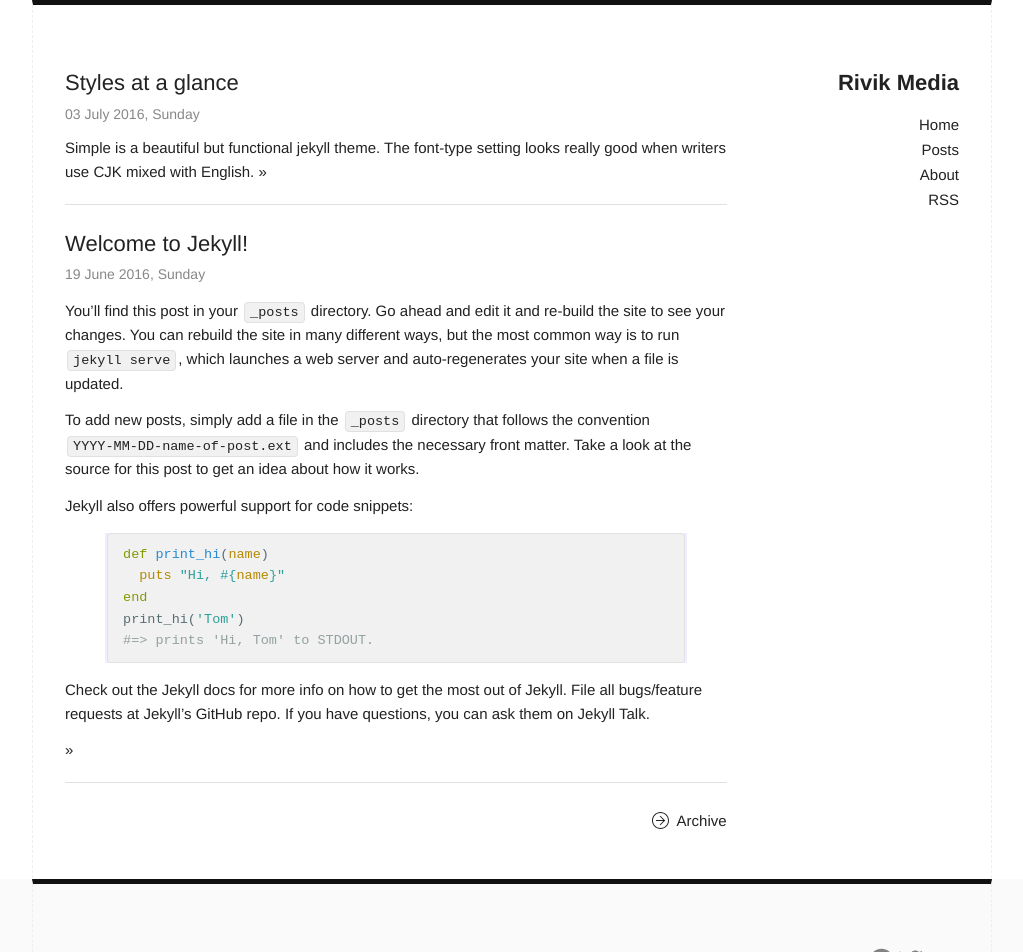
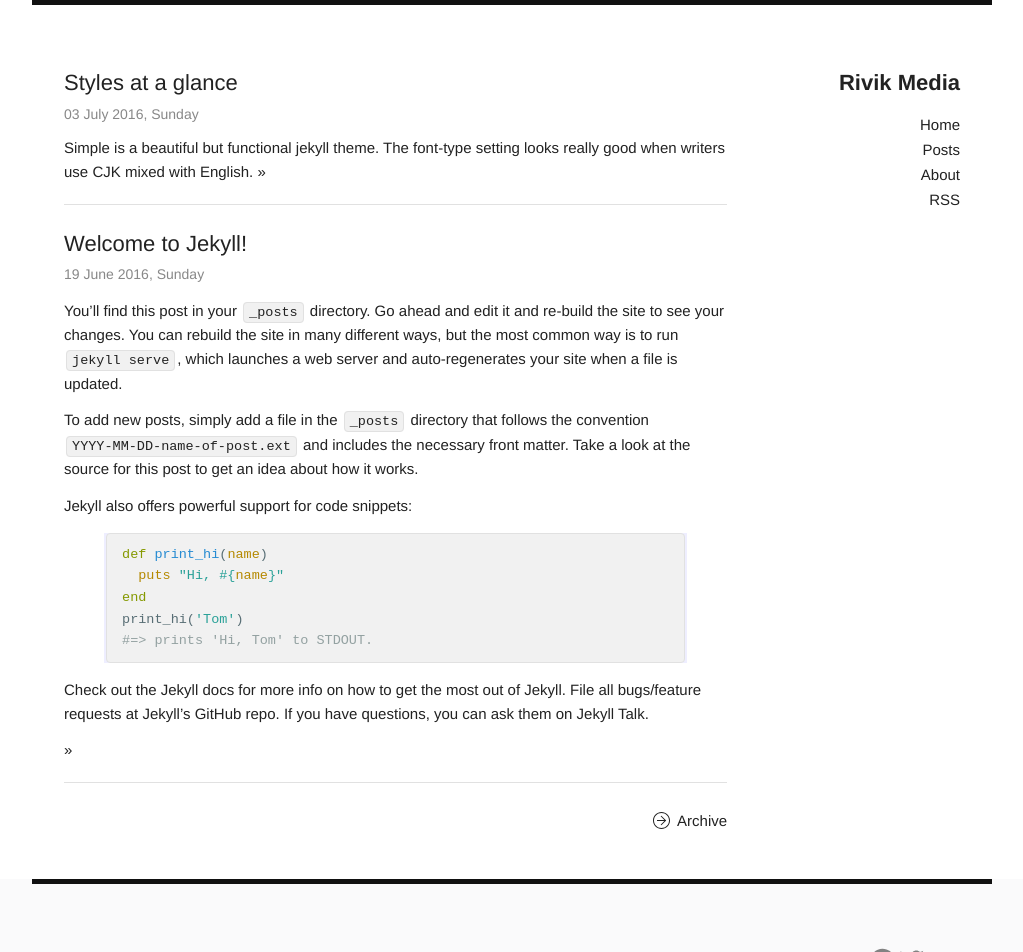
Before and after one commit to Rivik-Media/rivik-media, a Jekyll site: the page built from index.html, in a window 1280 px wide. Shown: the top 952 px of the page, without its empty margins (128-1151 px from the left). Built offline with Jekyll 4.4.1, drawn with Linux system fonts in a browser that asks for light colours.

Commit message:
testing css changes

```diff
--- a/_sass/_base.scss
+++ b/_sass/_base.scss
@@ -45,7 +45,7 @@
   padding: 10px 10px;
   box-sizing: border-box;
   /* for test only */
-  border: 1px dashed #eeeeee;
+  /* border: 1px dashed #eeeeee; */
   border-top: 5px solid #111;
 
 }
```
